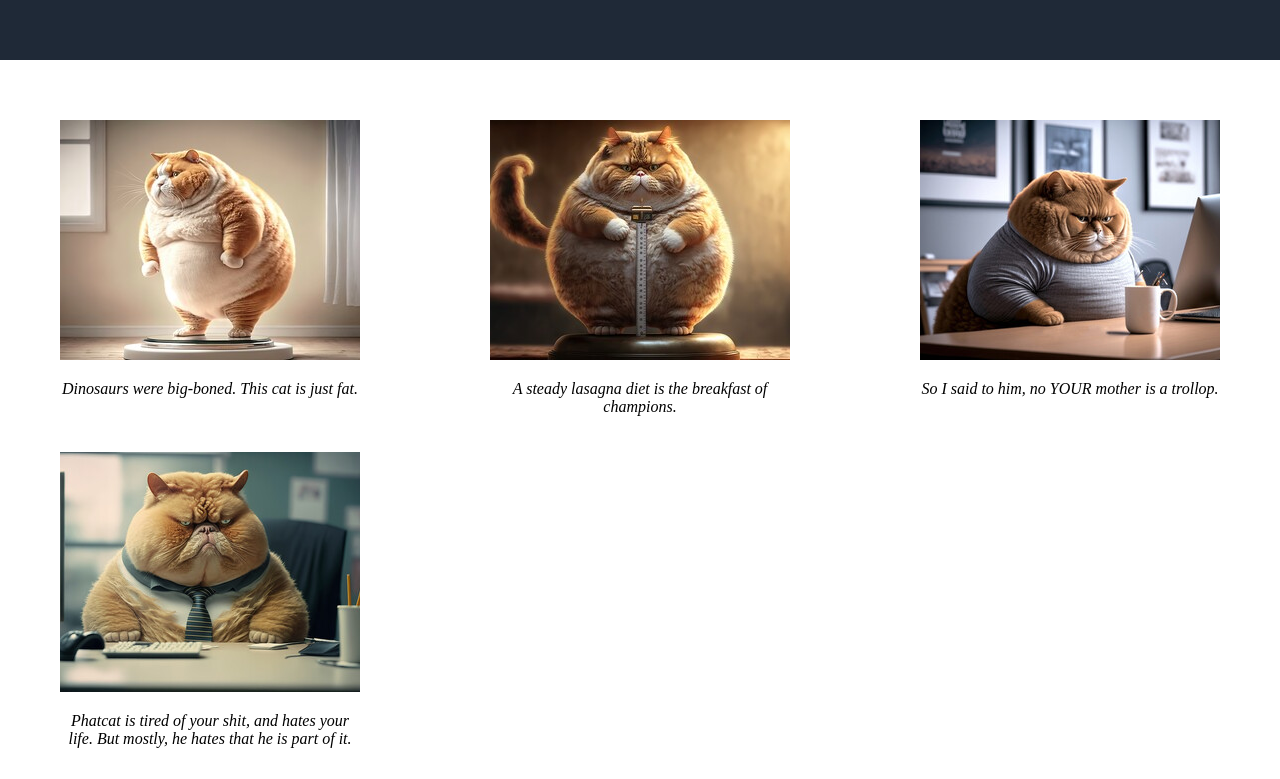
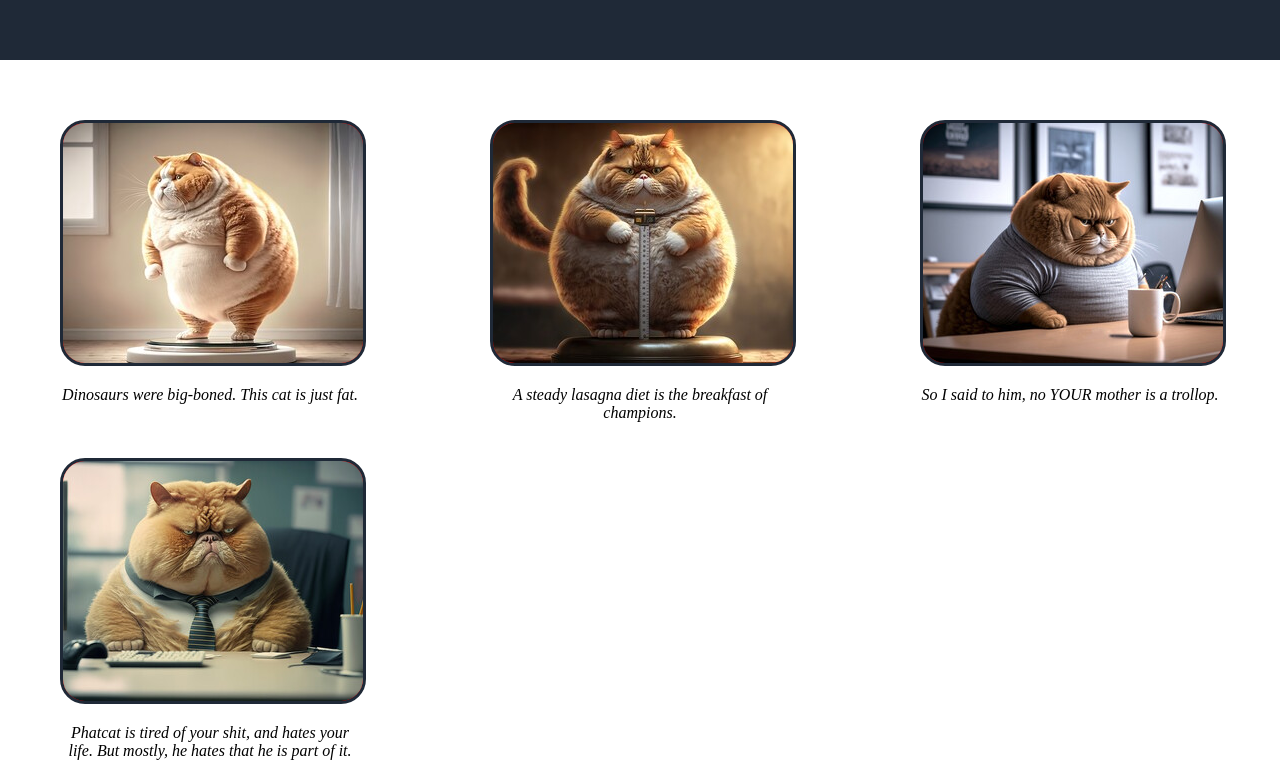
Before and after one commit to Muppet/landingpage, a plain HTML site: page index.html in a window 1280 px wide. Shown: the part 170-949 px from the top of the page. Drawn offline with Linux system fonts and the light colour scheme.

Commit message:
Finished information section Finished .information and subclasses with flexbox and css

```diff
--- a/style/style.css
+++ b/style/style.css
@@ -31,6 +31,8 @@ body {
 }
 
 #image {
+    border: 3px solid #1F2937;
+    border-radius: 25px;
     width: 300px;
     height: 240px;
     object-fit:cover;
```
